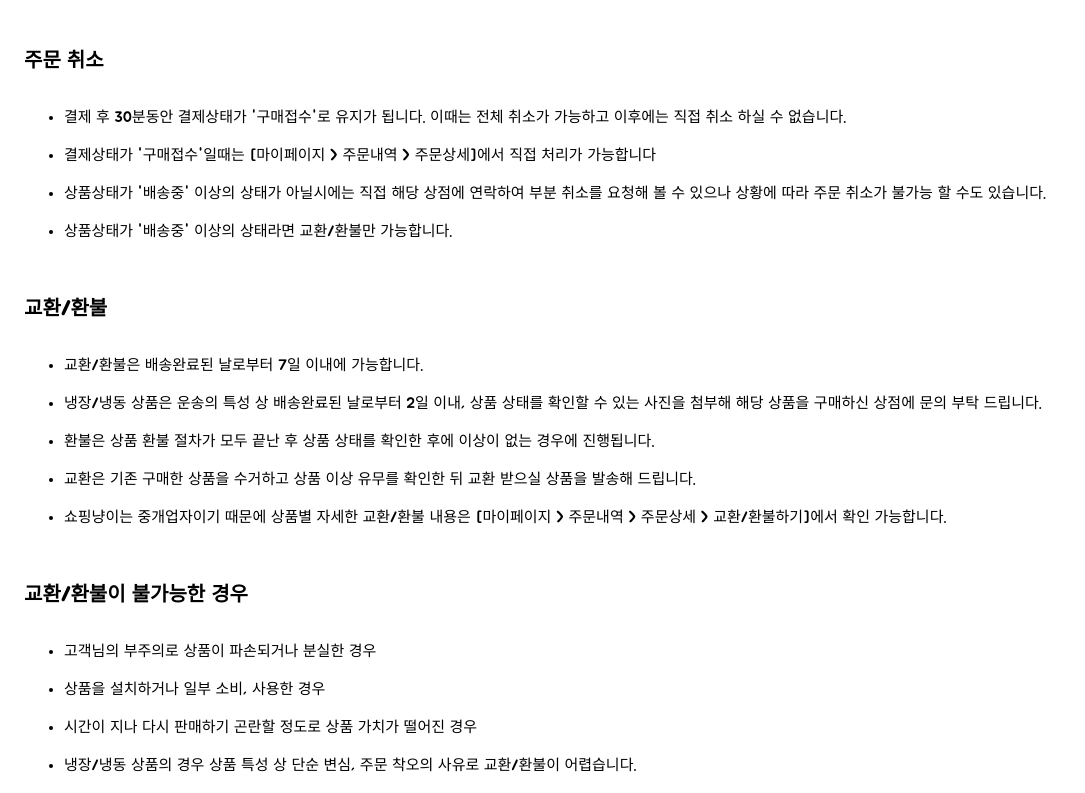
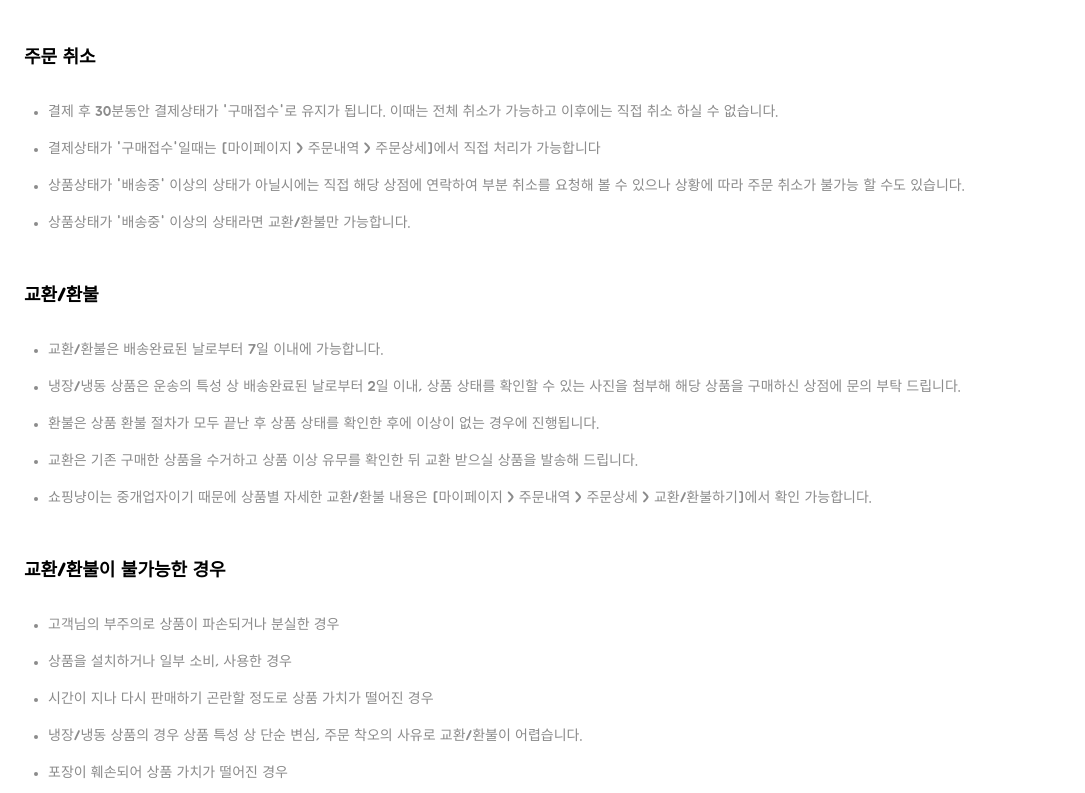
Before and after one commit to shopping-cat/homepage, a Next.js app: page /orderCancelInfo in a window 1280 px wide. Shown: the top 793 px of the page, without its empty margins (0-1085 px from the left). Built offline with nearby package versions, Linux system fonts and the light colour scheme.

Commit message:
update order cancel info style

```diff
--- a/styles/orderCancelInfo.module.css
+++ b/styles/orderCancelInfo.module.css
@@ -4,12 +4,14 @@
 }
 
 .title {
-    font-size: 20px;
+    font-size: 18px;
     margin-bottom: 16px;
 }
 
 .content {
-    font-size: 15px;
+    font-size: 14px;
+    color:#8B8B8B;
+    padding-left: 24px;
 }
 .content > li {
     margin-bottom: 16px;
```
